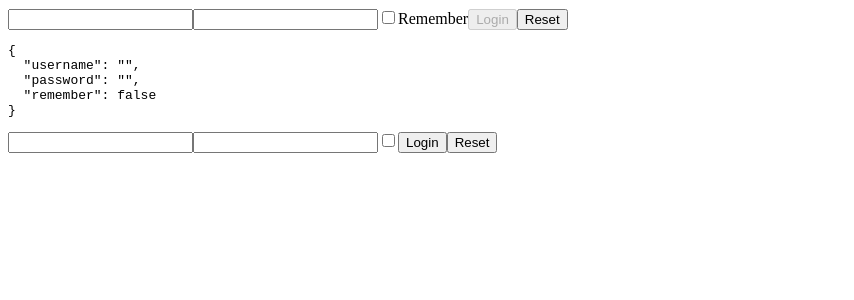
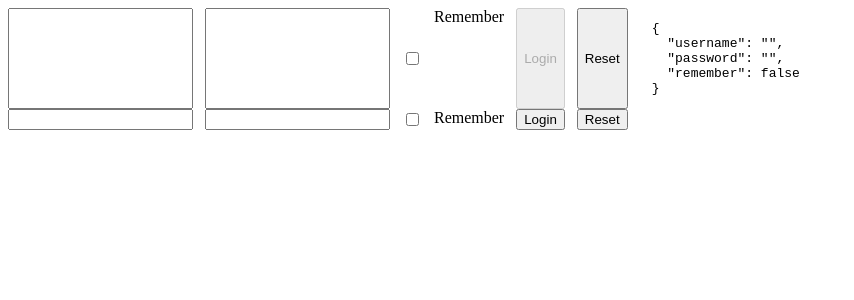
Before and after one commit to LuisTM98/EJERCICIOS-DEVELHOPE, a React (Vite) app in the folder React/: page / in a window 1280 px wide. Shown: the top 300 px of the page, without its empty margins (0-854 px from the left). Built offline with nearby package versions, Linux system fonts and the light colour scheme.

Commit message:
añadidos estilos antes de continuar

```diff
--- a/React/src/LoginForm.jsx
+++ b/React/src/LoginForm.jsx
@@ -39,7 +39,7 @@ export function LoginForm(){
     }
 
     return (
-        <form onSubmit={handleLoginClick}>
+        <form onSubmit={handleLoginClick} style={{display:'flex', gap: '12px'}}>
             <input type="text" name="username" value={data.username} onChange={handleInputChange}/>
             <input type="password" name="password" value={data.password} onChange={handleInputChange}/>
             <input type="checkbox" name="remember" checked={data.remember} onChange={handleInputChange} /><label>Remember</label>
@@ -80,10 +80,10 @@ export function UncontrolledLoginForm(){
     }
 
     return(
-        <form onSubmit={submitEventHandler}>
+        <form onSubmit={submitEventHandler} style={{display:'flex', gap: '12px'}}>
             <input type="text" name="username"/>
             <input type="password" name="password" />
-            <input type="checkbox" name="remember"/>
+            <input type="checkbox" name="remember"/><label>Remember</label>
             <button type="submit" name="login">Login</button>
             <button type="reset" name="reset">Reset</button>
         </form>
```
